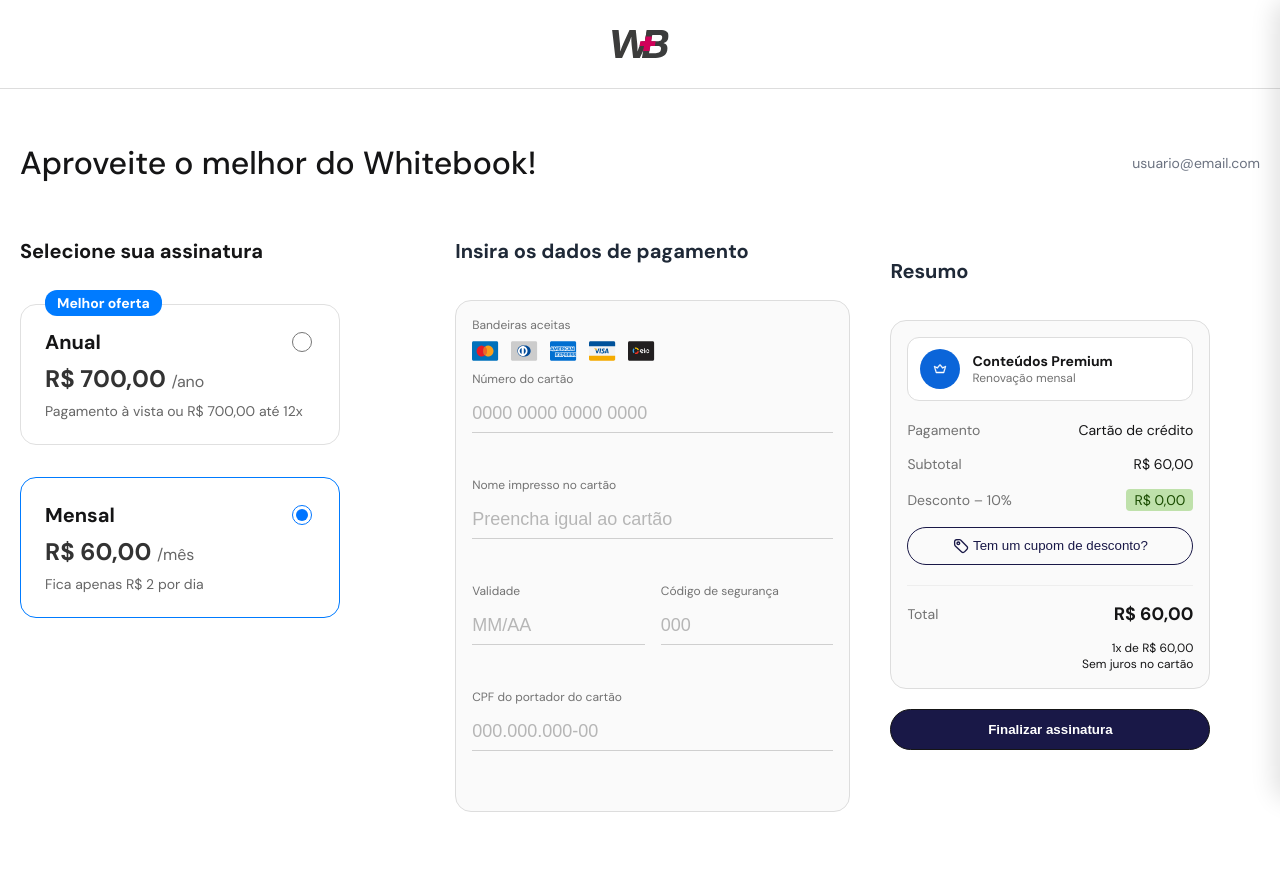
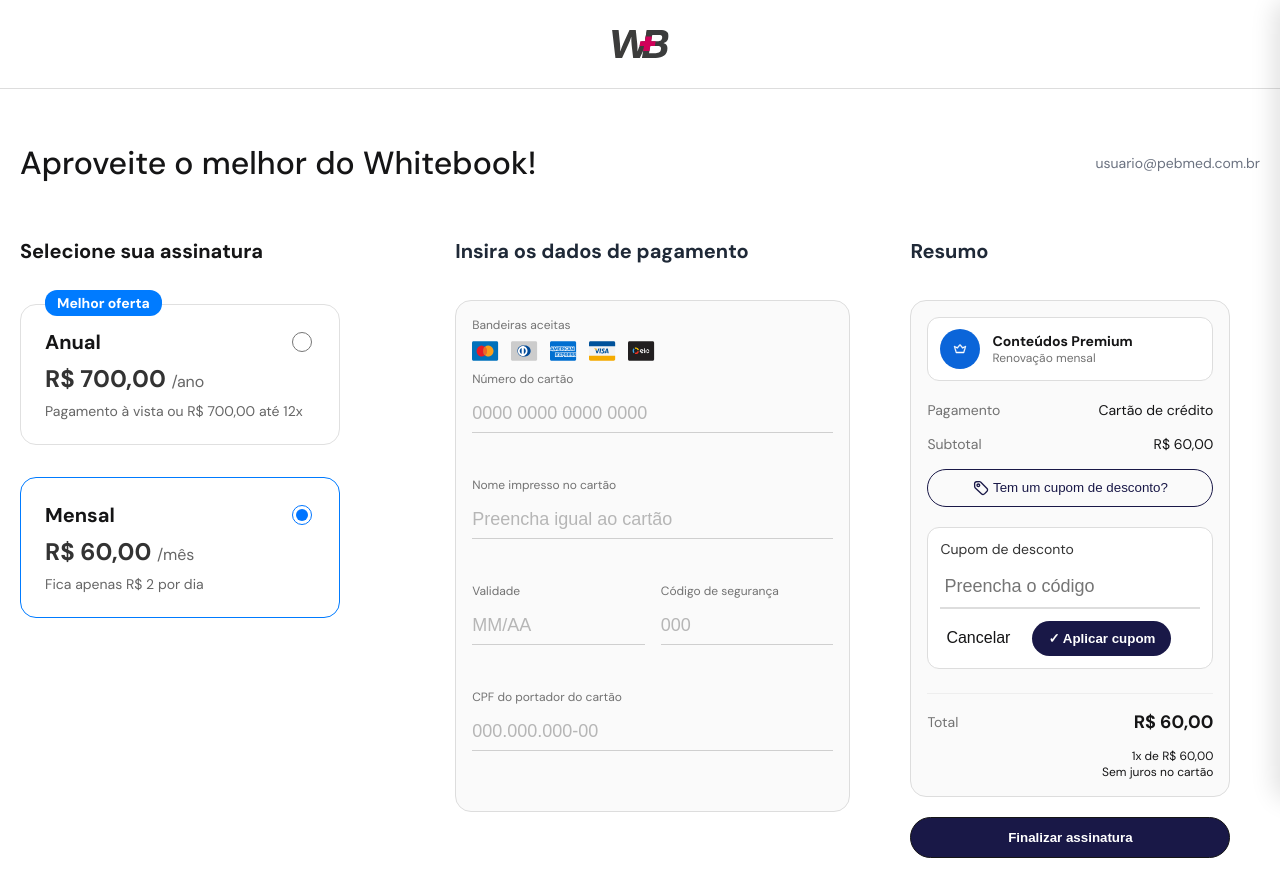
Before and after one commit to AyrtonMedrano/afya-desafio-tecnico, a React (Vite) app: page /checkout in a window 1280 px wide. Both pictures are taken after a click on the button "Tem um cupom de desconto?". Shown: the top 896 px of the page. Built offline with nearby package versions, Linux system fonts and the light colour scheme; data requests are answered from the project's data file.

Commit message:
feat: implementacao cupom de desconto/ alert de erros

```diff
--- /dev/null
+++ b/src/components/Alert/Alert.tsx
@@ -0,0 +1,59 @@
+import React from 'react';
+import styled from 'styled-components';
+
+const AlertBox = styled.div`
+  display: grid;
+  grid-template-columns: auto 1fr auto;
+  align-items: center;
+  gap: 12px;
+  background: #FEF3F2;
+  color: #B42318;
+  border-radius: 16px;
+  padding: 16px 20px;
+  box-shadow: 0 8px 24px rgba(16, 24, 40, 0.08);
+`;
+
+const AlertIcon = styled.span`
+  width: 32px;
+  height: 32px;
+  border-radius: 50%;
+  background: #D92D20;
+  color: #fff;
+  display: inline-flex;
+  align-items: center;
+  justify-content: center;
+  font-weight: 700;
+  font-size: 18px;
+`;
+
+const AlertMessage = styled.div`
+  font-size: 18px;
+  line-height: 1.3;
+`;
+
+const AlertClose = styled.button`
+  border: none;
+  background: transparent;
+  color: #1F2937;
+  font-size: 20px;
+  cursor: pointer;
+`;
+
+type AlertProps = {
+  message: string;
+  onClose: () => void;
+};
+
+export const Alert: React.FC<AlertProps> = ({ message, onClose }) => {
+  return (
+    <AlertBox role="alert" aria-live="assertive">
+      <AlertIcon aria-hidden>!</AlertIcon>
+      <AlertMessage>{message}</AlertMessage>
+      <AlertClose aria-label="Fechar alerta" onClick={onClose}>
+        ✕
+      </AlertClose>
+    </AlertBox>
+  );
+};
+
+export default Alert;
--- a/src/components/Summary/Summary.styled.ts
+++ b/src/components/Summary/Summary.styled.ts
@@ -3,7 +3,7 @@
 export const SummaryWrapper = styled.aside`
   width: 100%;
   max-width: 320px;
-  padding:20px 0;
+  /* padding:20px 0; */
 
 `;
 
@@ -133,3 +133,91 @@
   width:100%;
   text-align: right;
 `;
+
+/* Cupom */
+export const CouponBox = styled.div`
+  margin: 12px 0;
+  padding: 12px;
+  border: 1px solid #dddddd;
+  border-radius: 12px;
+  background: #ffffff;
+`;
+
+export const CouponLabel = styled.div`
+  font-size: 14px;
+  color: #333;
+  margin-bottom: 8px;
+`;
+
+export const CouponInput = styled.input`
+  width: 100%;
+  border: none;
+  border-bottom: 2px solid #dddddd;
+  padding: 10px 4px;
+  font-size: 18px;
+  outline: none;
+  &[aria-invalid="true"] {
+    border-bottom-color: #d92d20;
+    color: #d92d20;
+  }
+`;
+
+export const CouponError = styled.div`
+  margin-top: 8px;
+  color: #d92d20;
+  font-size: 14px;
+`;
+
+export const CouponActions = styled.div`
+  display: flex;
+  align-items: center;
+  gap: 16px;
+  margin-top: 12px;
+`;
+
+export const CouponCancel = styled.button`
+  background: none;
+  border: none;
+  color: #151516;
+  font-size: 16px;
+  cursor: pointer;
+`;
+
+export const CouponApply = styled.button`
+  border: none;
+  background: #191847;
+  color: #fff;
+  border-radius: 40px;
+  padding: 10px 16px;
+  font-weight: 600;
+  cursor: pointer;
+`;
+
+export const CouponSuccess = styled.div`
+  background: #bfe1ab;
+  color: #1a4c00;
+  border-radius: 16px;
+  padding: 16px;
+  margin: 12px 0;
+  display: flex;
+  flex-direction: column;
+  gap: 12px;
+`;
+
+export const CouponSuccessTop = styled.div`
+  display: flex;
+  justify-content: space-between;
+  align-items: baseline;
+  gap: 8px;
+  strong { font-size: 18px; }
+  span { font-size: 16px; }
+`;
+
+export const CouponSuccessRemove = styled.button`
+  border: none;
+  background: transparent;
+  color: #1a4c00;
+  cursor: pointer;
+  font-size: 22px;
+  width: fit-content;
+`;
--- a/src/components/Summary/Summary.tsx
+++ b/src/components/Summary/Summary.tsx
@@ -1,4 +1,4 @@
-import React from 'react';
+import React, { useEffect, useState } from 'react';
 import {
     SummaryWrapper,
     SummaryCard,
@@ -16,33 +16,91 @@
     TotalRow,
     TotalValue,
     TotalSub,
+    CouponBox,
+    CouponLabel,
+    CouponInput,
+    CouponActions,
+    CouponCancel,
+    CouponApply,
+    CouponError,
+    CouponSuccess,
+    CouponSuccessTop,
+    CouponSuccessRemove,
 } from './Summary.styled';
 import { useCheckoutStore } from '../../store/useCheckoutStore';
 import crown from '../../assets/crown.svg';
 import tag from '../../assets/tag.svg';
+import { getCoupons, validateCoupon } from '../../services/api';
 
 export const Summary: React.FC = () => {
     const {
         selectedPlan,
         installments,
         calculateSubtotal,
-        calculateDiscount,
+        // calculateDiscount,
         calculateTotal,
+        couponCode,
+        couponPercent,
+        setCouponCode,
+        applyCoupon,
+        clearCoupon,
     } = useCheckoutStore();
+    const [showCoupon, setShowCoupon] = useState(false);
+    const [couponInput, setCouponInput] = useState('');
+    const [loadingCoupon, setLoadingCoupon] = useState(false);
+    const [error, setError] = useState<string | null>(null);
+    const [couponsList, setCouponsList] = useState<string[]>([]);
+
+    useEffect(() => {
+        getCoupons()
+            .then((list) => setCouponsList(list.map((c) => c.code)))
+            .catch(() => {});
+    }, []);
 
     const subtotal = calculateSubtotal();
-    const discount = calculateDiscount();
     const total = calculateTotal();
 
     const formatBRL = (v: number) =>
         new Intl.NumberFormat('pt-BR', { style: 'currency', currency: 'BRL' }).format(v);
-
     const perInstallment = (installments > 0 ? Math.round((total / installments) * 100) / 100 : 0);
 
+    const handleOpenCoupon = () => {
+        setShowCoupon(true);
+        setError(null);
+        setCouponInput(couponCode ?? '');
+    };
+
+    const handleCancelCoupon = () => {
+        setShowCoupon(false);
+        setError(null);
+        setCouponInput('');
+    };
+
+    const handleApplyCoupon = async () => {
+        setError(null);
+        setLoadingCoupon(true);
+        try {
+            const res = await validateCoupon(couponInput.trim());
+            if (!res.valid || !res.discount) {
+                setError('Código de cupom inválido');
+                return;
+            }
+            // aplica cupom apenas para anual 1x
+            applyCoupon(res.discount, couponInput.trim());
+            setCouponCode(couponInput.trim());
+            setShowCoupon(false);
+        } catch {
+            setError('Falha ao validar o cupom');
+        } finally {
+            setLoadingCoupon(false);
+        }
+    };
+
+    const hasBaseDiscount = selectedPlan === 'anual' && installments === 1;
+    const couponApplied = !!couponCode && couponPercent > 0;
+
     return (
-        // Usa data-tag-src para evitar warning de import não usado por enquanto
         <SummaryWrapper data-tag-src={tag}>
-
             <SummaryCard>
                 <PlanRow>
                     <PlanIcon aria-hidden>
@@ -63,21 +121,66 @@
                     <Label>Subtotal</Label>
                     <Value>{formatBRL(subtotal)}</Value>
                 </Row>
-                {/* {discount && ( */}
+
+                {!couponApplied && hasBaseDiscount && (
                     <Row>
                         <Label>Desconto – 10%</Label>
                         <DiscountValue>
-                            {discount > 0 ? `– ${formatBRL(discount)}` : formatBRL(0)}
+                            {formatBRL(Math.round(subtotal * 0.1 * 100) / 100)}
                         </DiscountValue>
                     </Row>
-                {/* )} */}
+                )}
 
+                {!couponApplied && (
+                    <CouponButton type="button" aria-label="Tem um cupom de desconto?" onClick={handleOpenCoupon}>
+                        <img src={tag} alt="Icone de uma etiqueta desenhada em cor roxa" />
+                        Tem um cupom de desconto?
+                    </CouponButton>
+                )}
 
-                <CouponButton type="button" aria-label="Tem um cupom de desconto?">
-                        <img src={tag} alt="Icone de uma etiqueta desenhada em cor roxa" />
+                {showCoupon && (
+                    <CouponBox aria-live="polite">
+                        <CouponLabel>Cupom de desconto</CouponLabel>
+                        <CouponInput
+                            aria-invalid={!!error}
+                            placeholder="Preencha o código"
+                            value={couponInput}
+                            onChange={(e) => setCouponInput(e.target.value)}
+                            list="coupons"
+                        />
+                        {couponsList.length > 0 && (
+                            <datalist id="coupons">
+                                {couponsList.map((c) => (
+                                    <option key={c} value={c} />
+                                ))}
+                            </datalist>
+                        )}
+                        {error && <CouponError>{error}</CouponError>}
+                        <CouponActions>
+                            <CouponCancel type="button" onClick={handleCancelCoupon}>Cancelar</CouponCancel>
+                            <CouponApply type="button" onClick={handleApplyCoupon} disabled={loadingCoupon}>
+                                ✓ Aplicar cupom
+                            </CouponApply>
+                        </CouponActions>
+                    </CouponBox>
+                )}
 
-                    Tem um cupom de desconto?
-                </CouponButton>
+                {couponApplied && (
+                    <CouponSuccess>
+                        <CouponSuccessTop>
+                            <strong>Cupom aplicado!</strong>
+                            <CouponSuccessRemove
+                            type="button"
+                            onClick={clearCoupon}
+                            aria-label="Remover cupom"
+                            >
+                            ✕
+                        </CouponSuccessRemove>
+                        </CouponSuccessTop>
+
+                        <span>Desconto de {formatBRL(Math.round(subtotal * (couponPercent / 100) * 100) / 100)}</span>
+                    </CouponSuccess>
+                )}
 
                 <Divider />
 
--- a/src/pages/Checkout/CheckoutPage.module.css
+++ b/src/pages/Checkout/CheckoutPage.module.css
@@ -39,34 +39,38 @@
   width: 100%;
 }
 
+.checkout__alert {
+  max-width: 860px;
+  margin: 0 auto 16px;
+  padding: 0 20px;
+}
+
 .checkout__columns {
   display: flex;
   flex-direction: column;
   gap: 24px;
-  align-items: center;          /* centraliza colunas no mobile */
+  align-items: center;
 }
 
-/* cada coluna ocupa largura limitada no mobile */
 .checkout__column-signature,
 .checkout__column-payment,
 .checkout__column {
   width: 100%;
-  max-width: 560px;             /* limite para centralizar com respiro */
+  max-width: 560px;
 }
 
-/* desktop: volta para linha e remove centralização */
 @media (min-width: 768px) {
   .checkout__columns {
     flex-direction: row;
     justify-content: space-between;
     gap: 0;
-    align-items: flex-start;     /* estica verticalmente ao topo */
+    align-items: flex-start;
   }
 
   .checkout__column-signature,
   .checkout__column-payment,
   .checkout__column {
-    max-width: none;             /* usa a largura padrão de cada coluna */
+    max-width: none;
   }
 
   .checkout__column {
@@ -74,9 +78,14 @@
   }
 }
 
-.checkout__column- summary {
+.checkout__column{
   min-width: 0;
-  margin: 0;
+  margin: 0 ;
+  padding:0 40px;
+  display: flex;
+  flex-direction: column;
+  gap:20px;
+
 
 }
 
@@ -155,11 +164,11 @@
   flex-direction: column;
   text-align: center;
 }
-}
-
 .checkout__column{
   padding: 20px;
 }
+}
+
 
 
 
--- a/src/pages/Checkout/CheckoutPage.tsx
+++ b/src/pages/Checkout/CheckoutPage.tsx
@@ -8,6 +8,7 @@
 import type { PaymentFormRef } from '../../components/PaymentForm/PaymentForm';
 import { Summary } from '../../components/Summary/Summary';
 import { useNavigate } from 'react-router-dom';
+import { Alert } from '../../components/Alert/Alert';
 
 type PlanoTitle = 'mensal' | 'anual';
 
@@ -18,6 +19,7 @@
   const paymentFormRef = useRef<PaymentFormRef>(null);
   const navigate = useNavigate();
   const [isSubmitting, setIsSubmitting] = useState(false);
+  const [subscriptionError, setSubscriptionError] = useState<string | null>(null);
 
   const sleep = (ms: number) => new Promise((res) => setTimeout(res, ms));
   const isTestEnv =
@@ -74,6 +76,8 @@
       return;
     }
 
+    const { couponCode } = useCheckoutStore.getState();
+
     const req: SubscriptionRequest = {
       storeId: plan.storeId,
       cardCpf: values.cpf,
@@ -82,22 +86,24 @@
       holder: values.nameOnCard,
       number: values.cardNumber,
       installments: values.installments || installments,
-      couponCode: null,
+      couponCode: couponCode ?? null,
       userId: 1,
     };
 
     try {
+      setSubscriptionError(null);
       setIsSubmitting(true);
       if (!isTestEnv) {
-        await sleep(3000); // delay artificial de 3s
+        await sleep(3000);
       }
-      const result = await api.postSubscription(req);
-      console.log('Assinatura criada:', result);
-      // navega para /success/:userId
+
       const userId = req.userId;
       navigate(`/success/${userId}`);
     } catch (err) {
       console.error('Falha ao criar assinatura:', err);
+      const message =
+        err instanceof Error ? err.message : 'Falha ao criar assinatura. Tente novamente.';
+      setSubscriptionError(message);
     } finally {
       setIsSubmitting(false);
     }
@@ -113,9 +119,14 @@
         <h1 className={styles['checkout__title']}>
           Aproveite o melhor do Whitebook!
         </h1>
-        <span className={styles['checkout__user']}>usuario@email.com</span>
+        <span className={styles['checkout__user']}>usuario@pebmed.com.br</span>
       </div>
       <main className={styles['checkout__main']}>
+        {subscriptionError && (
+          <div className={styles['checkout__alert']}>
+            <Alert message={subscriptionError} onClose={() => setSubscriptionError(null)} />
+          </div>
+        )}
         <div className={styles['checkout__columns']}>
           <div className={styles['checkout__column-signature']}>
             <h2 >
--- a/src/store/useCheckoutStore.ts
+++ b/src/store/useCheckoutStore.ts
@@ -22,6 +22,12 @@
   calculateSubtotal: () => number
   calculateDiscount: () => number
   calculateTotal: () => number
+  // estado de cupom
+  couponCode: string | null
+  couponPercent: number
+  setCouponCode: (code: string | null) => void
+  applyCoupon: (percent: number, code: string) => void
+  clearCoupon: () => void
 }
 
 export const useCheckoutStore = create<CheckoutState>((set, get) => ({
@@ -47,6 +53,13 @@
   updatePayment: (patch) =>
     set((state) => ({ payment: { ...state.payment, ...patch } })),
 
+  // cupom
+  couponCode: null,
+  couponPercent: 0,
+  setCouponCode: (code) => set({ couponCode: code }),
+  applyCoupon: (percent, code) => set({ couponPercent: percent, couponCode: code }),
+  clearCoupon: () => set({ couponPercent: 0, couponCode: null }),
+
   // Subtotal sem considerar desconto
   calculateSubtotal: () => {
     const { selectedPlan, prices } = get()
@@ -55,23 +68,29 @@
     ) / 100
   },
 
-  // Desconto apenas para anual 1x (10%)
+  // Desconto base (10% anual 1x) + adicional do cupom (percentual sobre preço anual)
   calculateDiscount: () => {
-    const { selectedPlan, prices, installments } = get()
+    const { selectedPlan, prices, installments, couponPercent } = get()
+    let discount = 0
     if (selectedPlan === 'anual' && installments === 1) {
-      return Math.round(prices.anual * 0.1 * 100) / 100
+      discount += prices.anual * 0.1
+      if (couponPercent > 0) {
+        discount += prices.anual * (couponPercent / 100)
+      }
     }
-    return 0
+    return Math.round(discount * 100) / 100
   },
 
-  // Total com regras existentes
+  // Total com regras existentes e cupom (apenas anual 1x recebe cupom adicional)
   calculateTotal: () => {
-    const { selectedPlan, prices, installments } = get()
+    const { selectedPlan, prices, installments, couponPercent } = get()
     if (selectedPlan === 'mensal') {
       return Math.round(prices.mensal * 100) / 100
     }
     if (installments === 1) {
-      return Math.round(prices.anual * 0.9 * 100) / 100
+      const basePercent = 0.1 + (couponPercent > 0 ? couponPercent / 100 : 0)
+      const total = prices.anual * (1 - basePercent)
+      return Math.round(total * 100) / 100
     }
     return Math.round(prices.anual * 100) / 100
   },
```
Also changed, not shown: db.json (+1 -60 lines).
